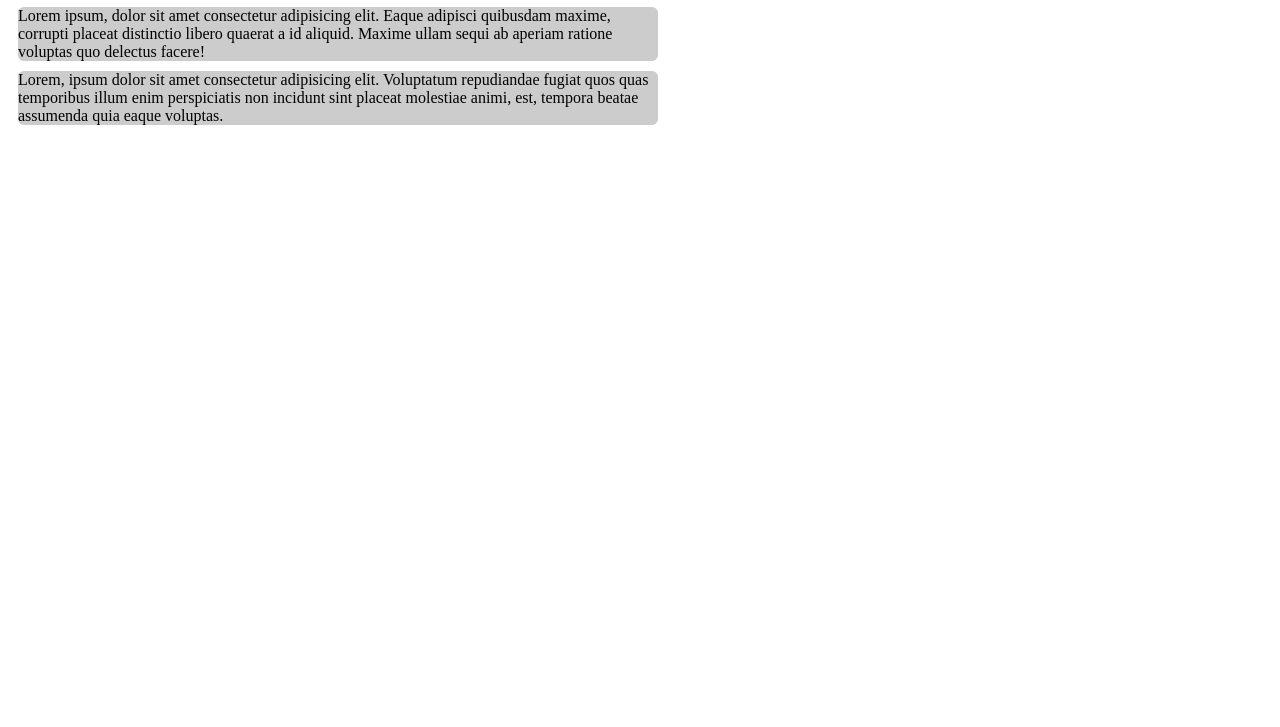
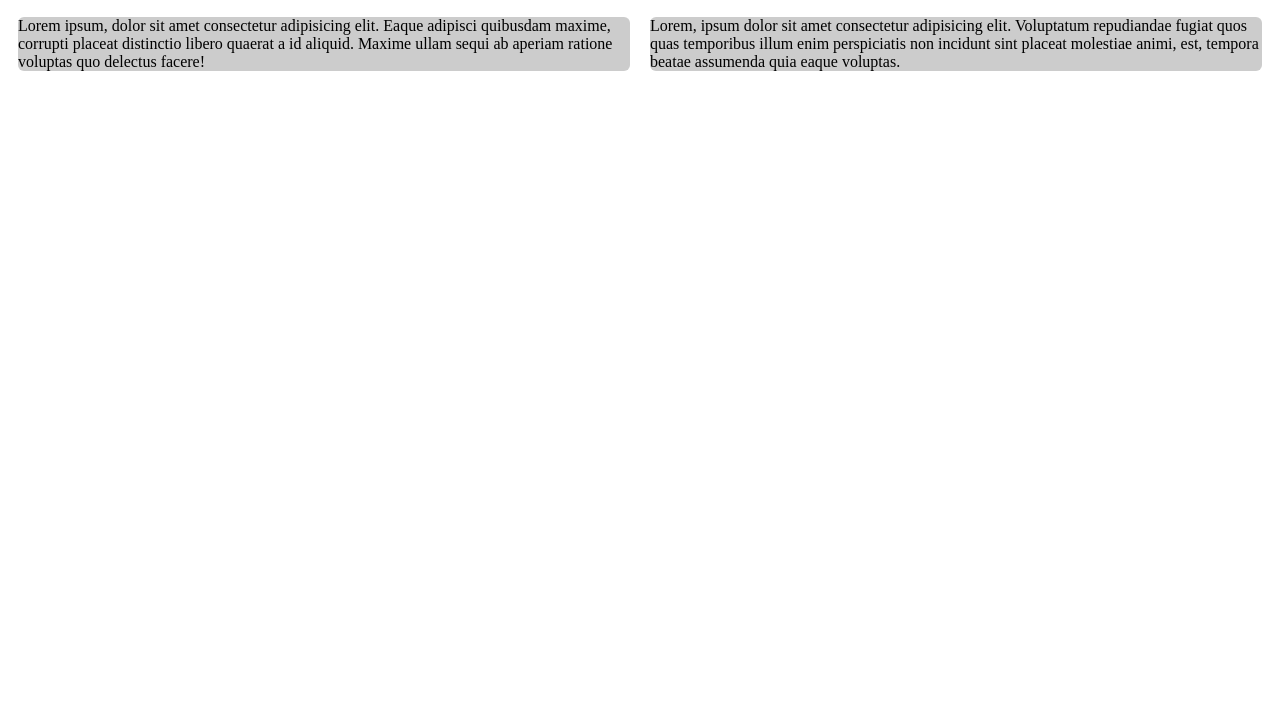
Before and after one commit to smauer/netlify-test-site, a plain HTML site: page index.html in a window 1280 px wide. Shown: the part 73-800 px from the top of the page. Drawn offline with Linux system fonts and the light colour scheme.

Commit message:
Fix style

```diff
--- a/css/style.css
+++ b/css/style.css
@@ -1,5 +1,5 @@
 .page {
-    content: flex;
+    display: flex;
 }
 
 .panel {
```
